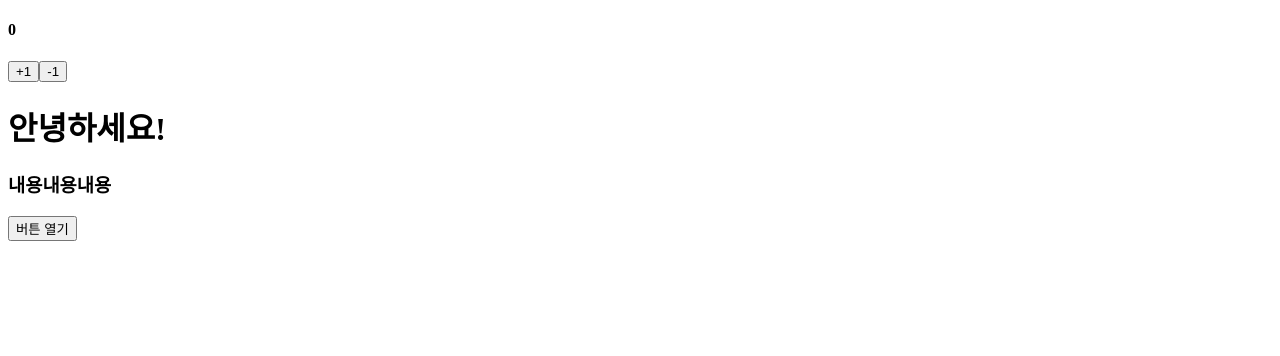
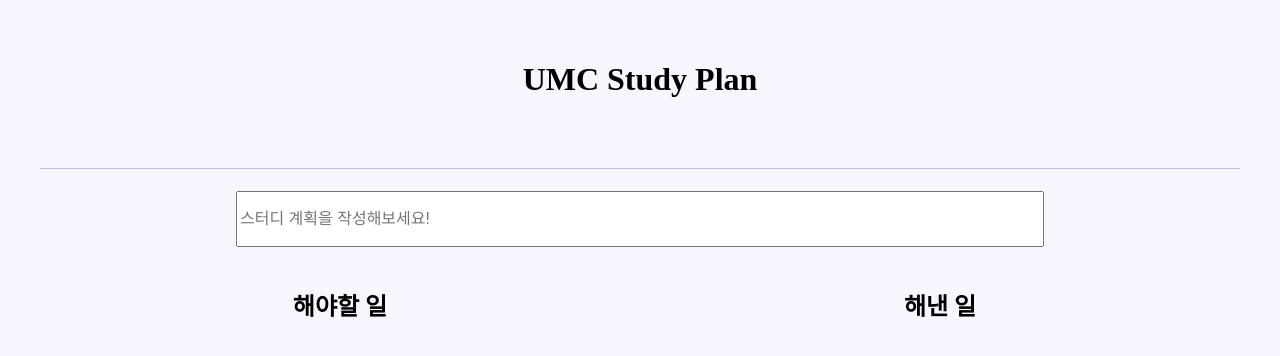
Before and after one commit to kj9470/UMC-6th-WEB, a React (Vite) app in the folder week2/: page / in a window 1280 px wide. Shown: the top 356 px of the page. Built offline with nearby package versions, Linux system fonts and the light colour scheme.

Commit message:
[Feat] #1 - 미션 1 구현

```diff
--- a/week2/src/main.jsx
+++ b/week2/src/main.jsx
@@ -2,10 +2,12 @@
 import ReactDOM from 'react-dom/client'
 import Prac1 from './practice/Prac1'
 import Prac2 from './practice/Prac2'
+import Misson1 from './misson/TodoList'
 
 ReactDOM.createRoot(document.getElementById('root')).render(
   <React.StrictMode>
-    <Prac1 />
-    <Prac2 />
+    {/* <Prac1 />
+    <Prac2 /> */}
+    <Misson1 />
   </React.StrictMode>,
 )
--- /dev/null
+++ b/week2/src/misson/TodoList.css
@@ -0,0 +1,51 @@
+body {
+    margin: 20px;
+    padding: 20px;
+    background-color: rgb(246, 246, 255);
+  }
+
+  .plan {
+    text-align: center;
+  }
+
+  .input-box {
+    margin-bottom: 20px;
+  }
+
+  .input {
+    width: 800px;
+    height: 50px;
+    font-size: 16px;
+
+  }
+
+  .lists {
+    display: flex;
+    justify-content: center;
+  }
+
+  h1 {
+    padding-bottom: 70px;
+    border-bottom: 1px solid rgb(191, 191, 238);
+  }
+
+  .todolist, .donelist {
+    flex: 1;
+  }
+
+  ul {
+    list-style-type: none;
+    font-size: 18px;
+  }
+
+  li {
+    margin-bottom: 10px;
+  }
+
+  button {
+    cursor: pointer;
+    background-color: rgb(197, 218, 252);
+    border: rgb(197, 218, 252);
+    margin:10px;
+    padding: 5px;
+  }
--- /dev/null
+++ b/week2/src/misson/TodoList.jsx
@@ -0,0 +1,79 @@
+// TodoList.jsx
+
+import React, { useState } from 'react';
+import './TodoList.css'; // CSS 파일 임포트 시 파일명이 대소문자가 정확하게 일치해야 함
+
+function TodoList() {
+  const [plan, setPlan] = useState('');
+  const [todoList, setTodoList] = useState([]);
+  const [doneList, setDoneList] = useState([]);
+
+  const handlePlanChange = (event) => {
+    setPlan(event.target.value);
+  };
+
+  const handleAddTodo = (event) => {
+    if (event.key === 'Enter') {
+      const studyPlan = plan.trim();
+      if (studyPlan !== '') {
+        setTodoList([...todoList, studyPlan]);
+        setPlan('');
+      }
+    }
+  };
+
+  const handleMoveToDone = (index) => {
+    const item = todoList[index];
+    const newTodoList = todoList.filter((_, idx) => idx !== index);
+    setTodoList(newTodoList);
+    setDoneList([...doneList, item]);
+  };
+
+  const handleDeleteDone = (index) => {
+    const newDoneList = doneList.filter((_, idx) => idx !== index);
+    setDoneList(newDoneList);
+  };
+
+  return (
+    <div className="plan">
+      <h1>UMC Study Plan</h1>
+      <div className="input-box">
+        <input
+          type="text"
+          className="input"
+          placeholder="스터디 계획을 작성해보세요!"
+          value={plan}
+          onChange={handlePlanChange}
+          onKeyPress={handleAddTodo}
+        />
+      </div>
+
+      <div className="lists">
+        <div className="todolist">
+          <h2>해야할 일</h2>
+          <ul>
+            {todoList.map((item, index) => (
+              <li key={index}>
+                {item}
+                <button onClick={() => handleMoveToDone(index)}>완료</button>
+              </li>
+            ))}
+          </ul>
+        </div>
+        <div className="donelist">
+          <h2>해낸 일</h2>
+          <ul>
+            {doneList.map((item, index) => (
+              <li key={index}>
+                {item}
+                <button onClick={() => handleDeleteDone(index)}>삭제</button>
+              </li>
+            ))}
+          </ul>
+        </div>
+      </div>
+    </div>
+  );
+}
+
+export default TodoList;
```
